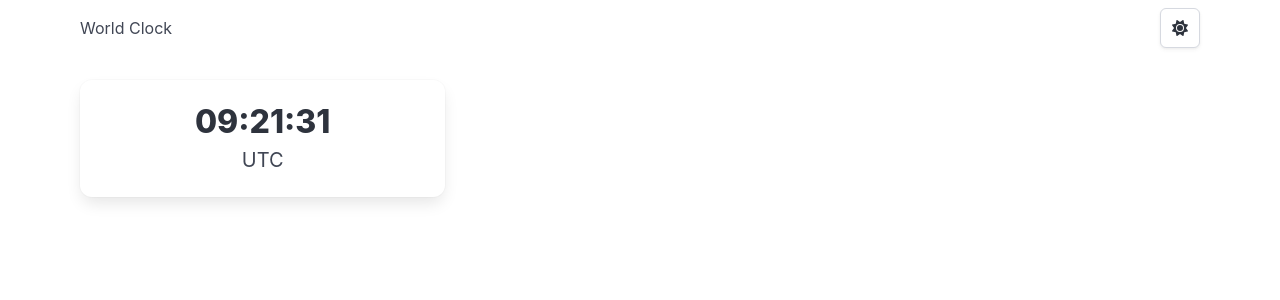
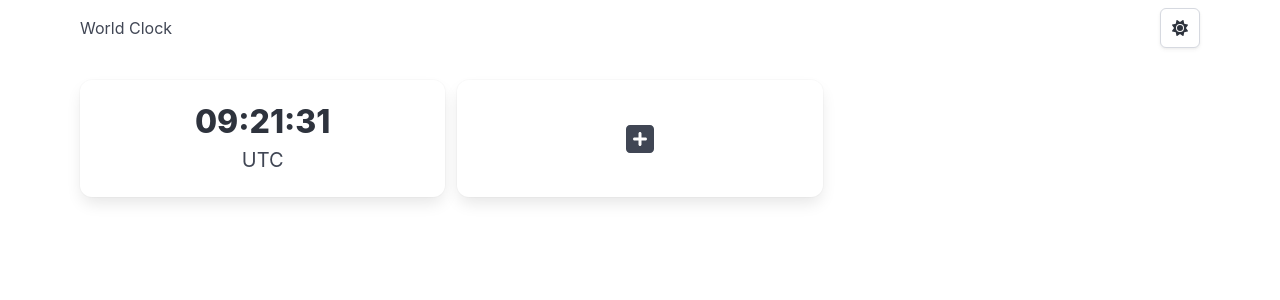
Before and after one commit to Link1515/world-clock, a Vue app: page / in a window 1280 px wide. Shown: the top 300 px of the page. Built offline with nearby package versions, Linux system fonts and the light colour scheme.

Commit message:
create createClockCard component

```diff
--- a/src/App.vue
+++ b/src/App.vue
@@ -1,13 +1,18 @@
 <script setup>
+import { ref } from 'vue';
 import { initTheme } from '~/services/themeService';
 import { getUserTimezone } from '~/services/timeService';
 
 import Header from '~/components/Header.vue';
-import ClockCard from '~/components/ClockCard.vue';
+import ClockCard from '~/components/cards/ClockCard.vue';
+import CreateClockCard from '~/components/cards/CreateClockCard.vue';
 
 initTheme();
 
 const userTimezone = getUserTimezone();
+
+const timezones = ref([]);
+timezones.value.push(userTimezone);
 </script>
 
 <template>
@@ -17,9 +22,12 @@ const userTimezone = getUserTimezone();
       class="fixed-grid has-1-cols-mobile has-2-cols-tablet has-3-cols-desktop"
     >
       <div class="grid">
-        <div class="cell">
-          <ClockCard :timezone="userTimezone" />
+        <div class="cell" v-for="timezone in timezones">
+          <ClockCard :timezone="timezone" />
         </div>
+        <button class="cell">
+          <CreateClockCard />
+        </button>
       </div>
     </div>
   </div>
--- /dev/null
+++ b/src/components/cards/CreateClockCard.vue
@@ -0,0 +1,25 @@
+<script setup>
+import { FontAwesomeIcon } from '@fortawesome/vue-fontawesome';
+import { faSquarePlus } from '@fortawesome/free-solid-svg-icons';
+</script>
+
+<template>
+  <div class="card">
+    <div class="card-content">
+      <div class="content flex">
+        <FontAwesomeIcon :icon="faSquarePlus" size="2x" />
+      </div>
+    </div>
+  </div>
+</template>
+
+<style scoped>
+.card,
+.card-content {
+  height: 100%;
+}
+.card-content {
+  display: grid;
+  place-items: center;
+}
+</style>
```
Also changed, not shown: src/components/cards/ClockCard.vue (renamed from src/components/ClockCard.vue).
